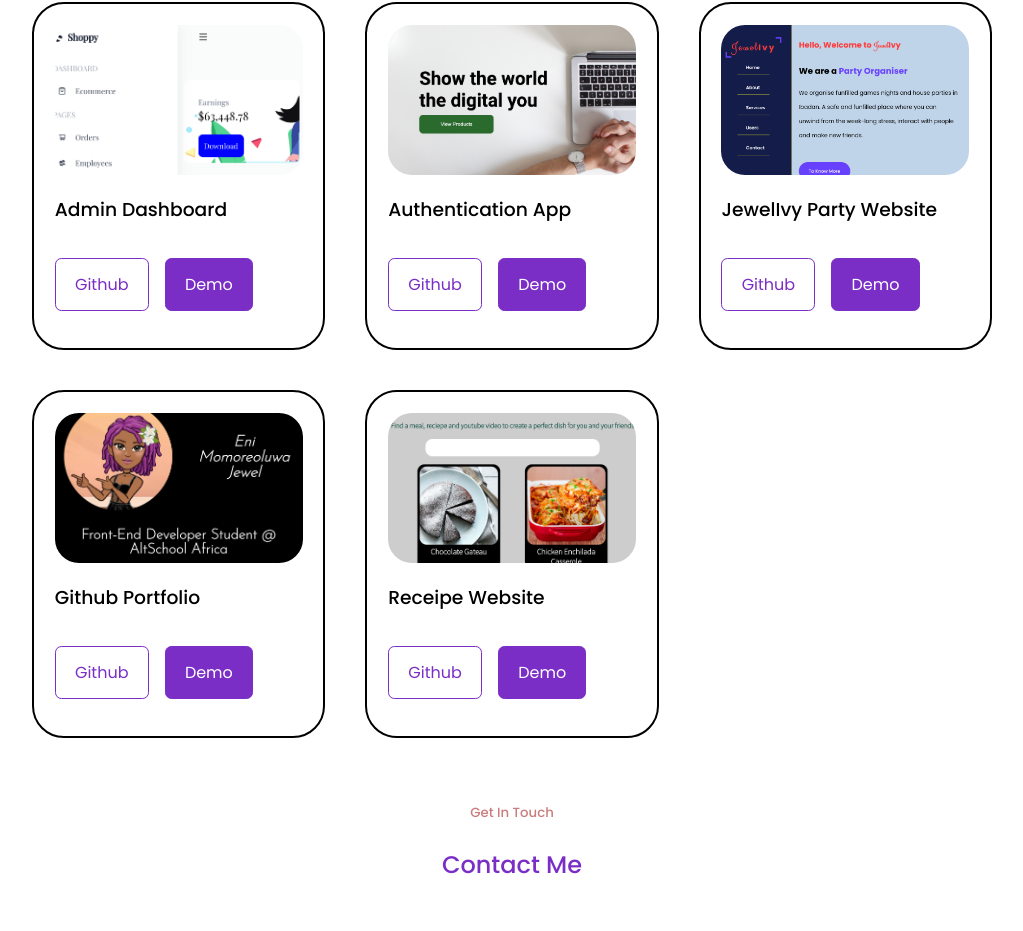
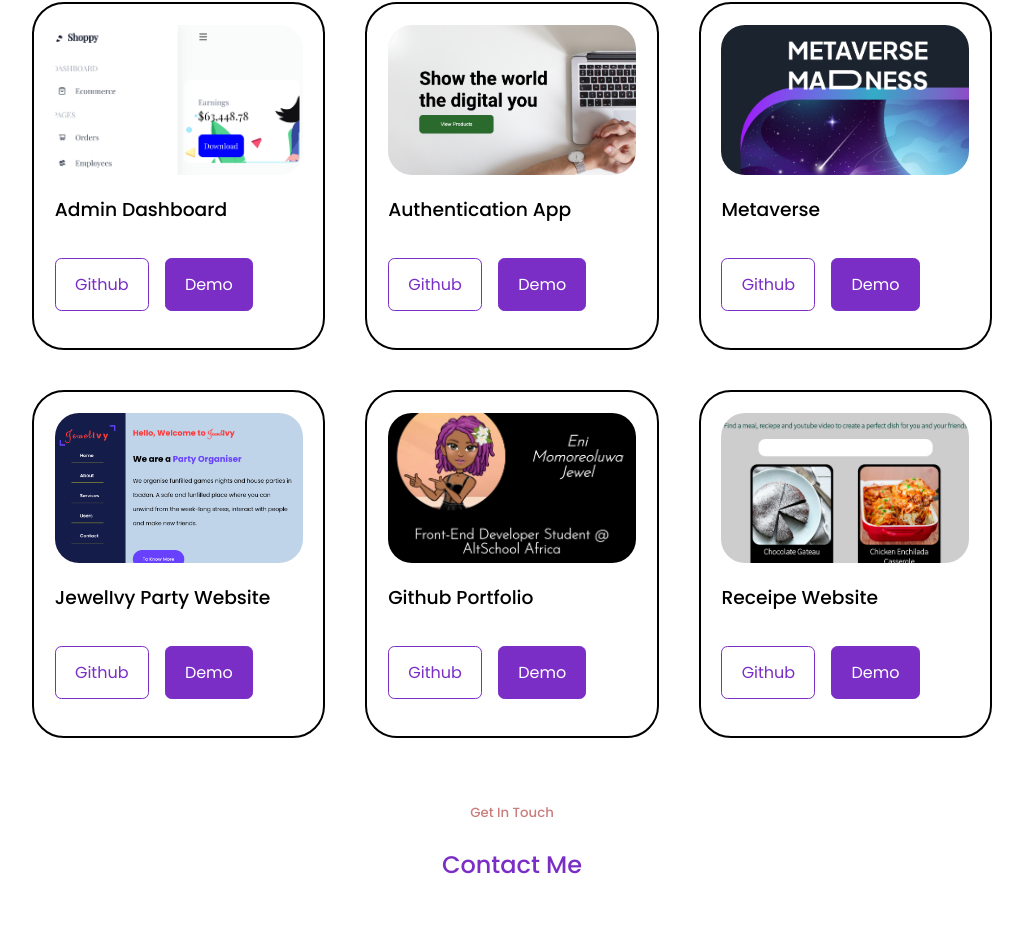
Before and after one commit to Jeweleni/Portfolio, a React (Create React App) app: page / in a window 1280 px wide. Shown: the part 2255-3186 px from the top of the page, without its empty margins (128-1151 px from the left). Built offline with nearby package versions, Linux system fonts and the light colour scheme; a web font is replaced by a local one.

Commit message:
metaverse

```diff
--- a/src/Components/Portfolio/Portfolio.js
+++ b/src/Components/Portfolio/Portfolio.js
@@ -9,6 +9,7 @@ import reciepewebsite from "./porfolio-images/reciepewebsite.png"
 // import rentalagency from "./porfolio-images/rentalagency.png"
 import Authentication from "./porfolio-images/Authentication.png"
 import Dashboard from "./porfolio-images/Dashboard.png"
+import metaverse from "./porfolio-images/metaverse.png"
 
 
 const data =[
@@ -31,6 +32,14 @@ const data =[
 
     {
         id: 3,
+        image: metaverse,
+        title: "Metaverse",
+        github: "https://github.com/Jeweleni/metaverse",
+        demo: "https://metaversebyjewel.vercel.app/"
+    },
+
+    {
+        id: 4,
         image: jewelivy,
         title: "JewelIvy Party Website",
         github: "https://github.com/Jeweleni/React-Router-Assignment--2",
@@ -38,7 +47,7 @@ const data =[
     },
 
     {
-        id: 4,
+        id: 5,
         image: Github,
         title: "Github Portfolio",
         github: "https://github.com/Jeweleni/Holiday-Challenge-MyGithub-portfolio ",
@@ -46,7 +55,7 @@ const data =[
     },
 
     {
-        id: 5,
+        id: 6,
         image: reciepewebsite,
         title: "Receipe Website",
         github: "https://github.com/Jeweleni/Food-Website ",
```
Also changed, not shown: src/Components/Portfolio/porfolio-images/Services/Services.css (added), src/Components/Portfolio/porfolio-images/Services/Services.js (renamed from src/Components/Services/Services.js), src/Components/Portfolio/porfolio-images/metaverse.png (added).
